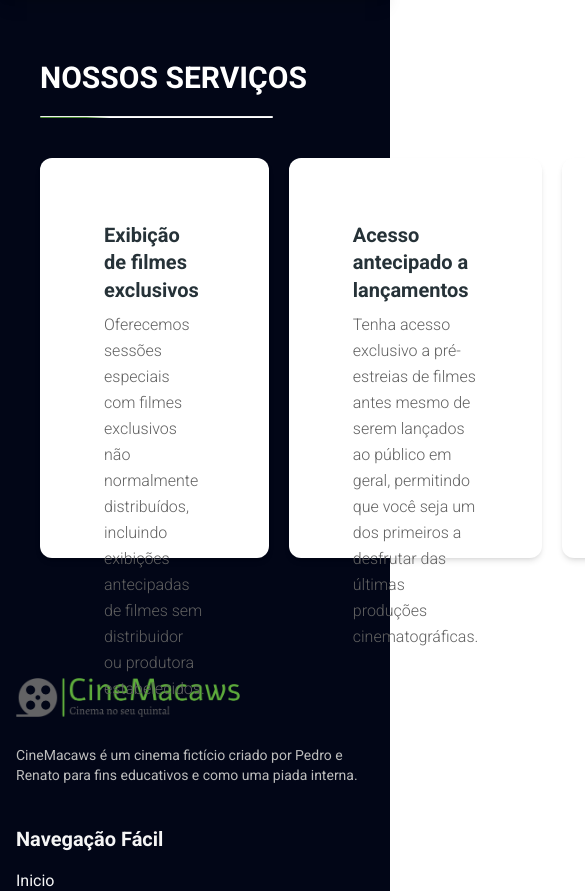
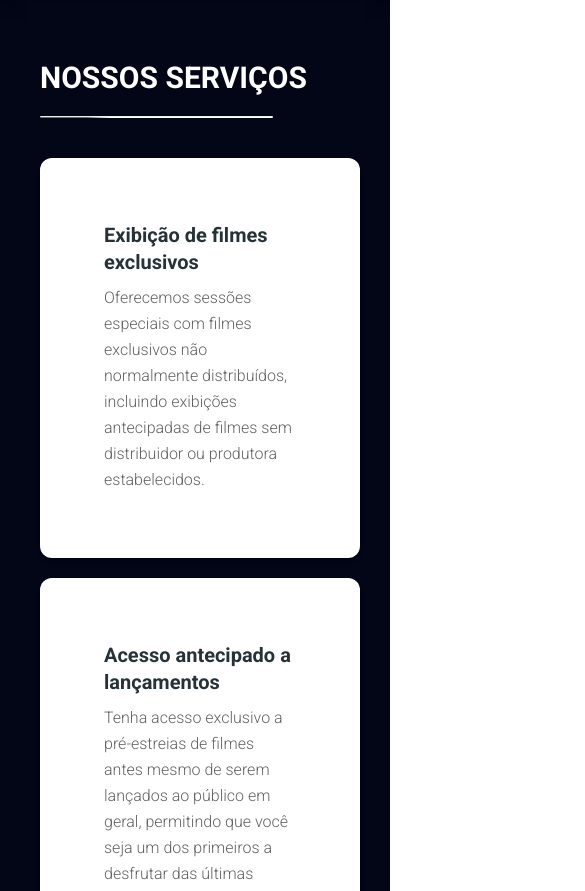
Before and after one commit to pedrobits/cinemacaws-frontend, a React (Vite) app: page / in a window 390 px wide. Shown: the part 1003-1894 px from the top of the page, 585 px wide, since content can reach past the window. Built offline with nearby package versions, Linux system fonts and the light colour scheme.

Commit message:
feat: :art: Make changes to improve responsiveness

```diff
--- a/src/components/planExplain/index.jsx
+++ b/src/components/planExplain/index.jsx
@@ -8,7 +8,7 @@ const PlanExplain = () => {
 			<div className="bg-customDark p-10">
 				<h1 className="font-bold text-3xl text-white py-5">NOSSOS SERVIÇOS</h1>
 				<hr className="h-0.5 bg-custom-hr w-9/12 rounded-3xl" />
-				<div className="flex flex-row h-full gap-5 py-10">
+				<div className="flex flex-col h-full gap-5 py-10 md:flex-row">
 					{cardServices.map(card => (
 						<CardDefault key={card.title} card={card} />
 					))}
```
